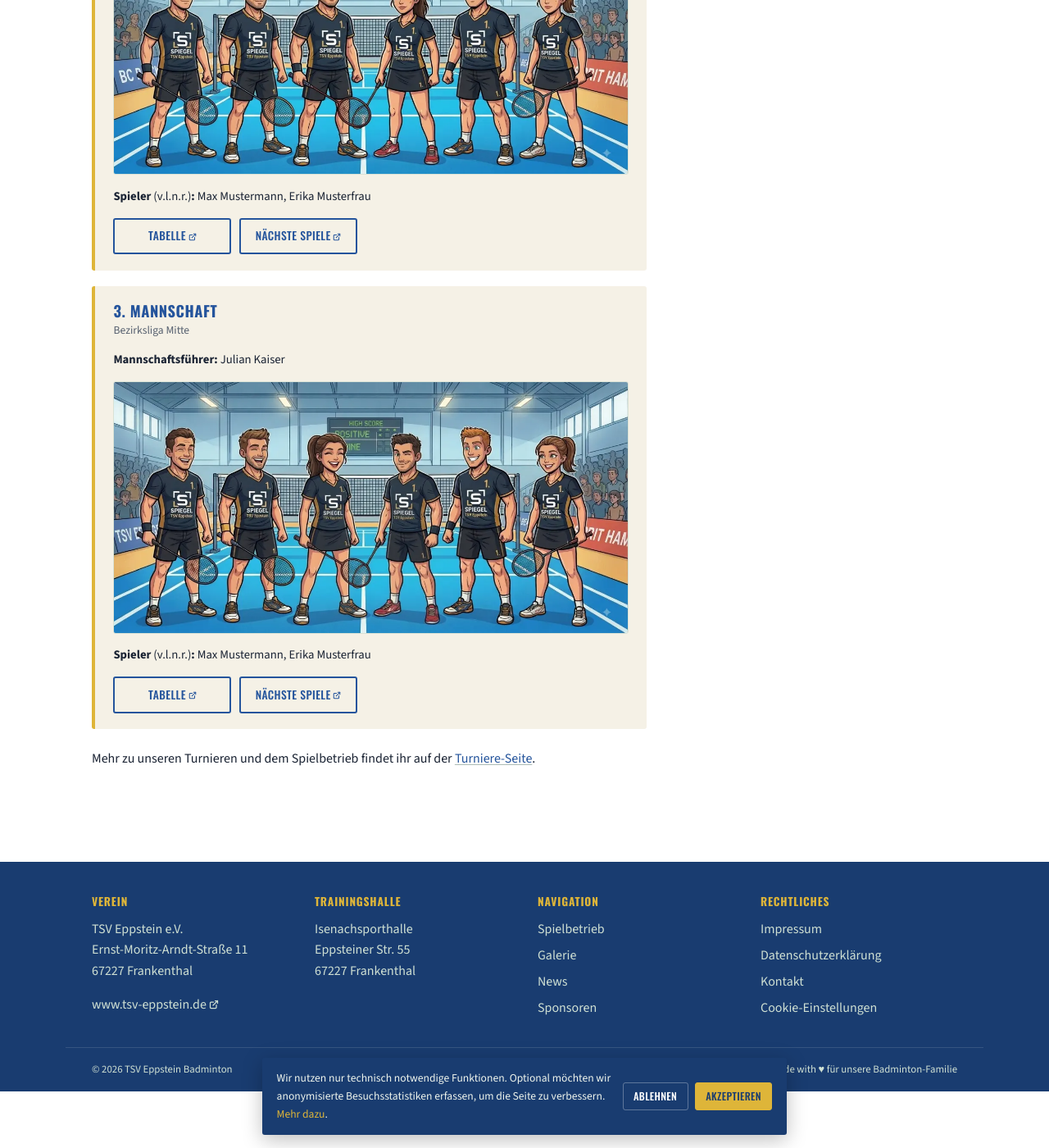
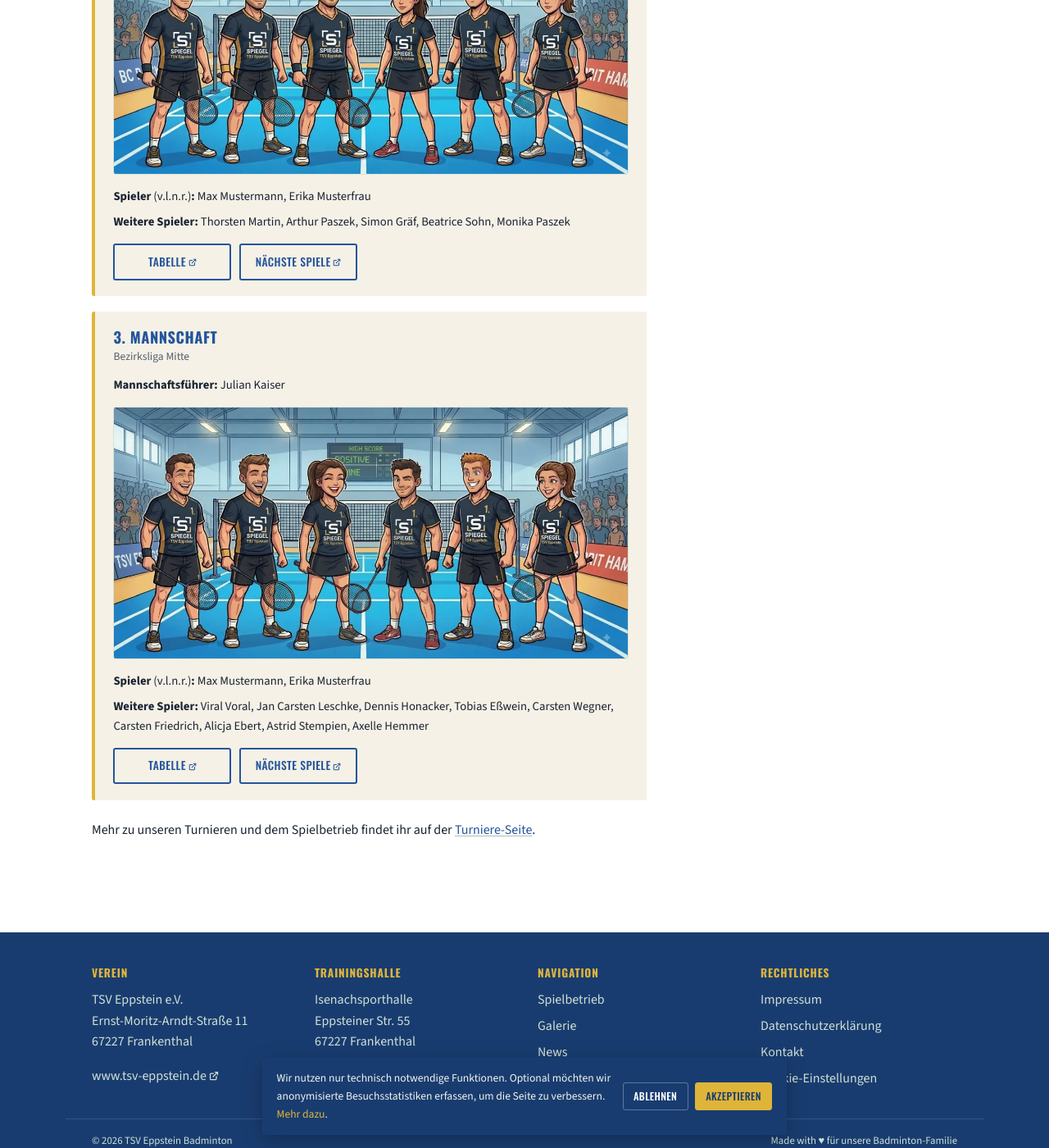
Before and after one commit to Forderverein-Badminton-in-Eppstein-e-V/website, a Jekyll site: the page built from spielbetrieb-mannschaften.html, in a window 1280 px wide and 1400 px high, scrolled down 1196 px. Shown: the whole window at 82% size. Built offline with Jekyll 4.4.1, drawn with Linux system fonts in a browser that asks for light colours; some of the changed text lies outside the part shown.

Commit message:
Echte Spielernamen für Mannschaften ergänzen
Namen aus der nuLiga-Vereinsrangliste (Herren + Damen, Saison
2026/27) übernommen und den Mannschaften I/II/III zugeordnet.
Platzhalter unter "Spieler (v.l.n.r.)" bleiben bestehen, da ohne
Abgleich mit den Teamfotos nicht bekannt ist, wer tatsächlich
abgebildet ist.

Co-Authored-By: Claude Sonnet 5 <noreply@anthropic.com>
Claude-Session: https://claude.ai/code/session_01JWe27FWBahW9ZzzW5TrKet

```diff
--- a/_data/mannschaften.yml
+++ b/_data/mannschaften.yml
@@ -28,9 +28,11 @@
     - "Max Mustermann"
     - "Erika Musterfrau"
   spieler_ohne_bild:
-    - "Volker Vorhand"
-    - "Schmetterball-Susi"
-    - "Aufschlag-Achim"
+    - "Tobias Sohn"
+    - "Tobias Sperfeldt"
+    - "Matthias Formanski"
+    - "Nikhil Dandekar"
+    - "Patricia Prunkl"
   tabelle_url: "https://bvrp-badminton.liga.nu/cgi-bin/WebObjects/nuLigaBADDE.woa/wa/groupPage?championship=VICTOR+BVRP+Ligen+26%2F27&group=41618"
   spielplan_url: "https://bvrp-badminton.liga.nu/cgi-bin/WebObjects/nuLigaBADDE.woa/wa/teamPortrait?teamtable=242541&pageState=vorrunde&championship=VICTOR+BVRP+Ligen+26%2F27&group=41618"
 
@@ -41,7 +43,12 @@
   spieler:
     - "Max Mustermann"
     - "Erika Musterfrau"
-  spieler_ohne_bild: []
+  spieler_ohne_bild:
+    - "Thorsten Martin"
+    - "Arthur Paszek"
+    - "Simon Gräf"
+    - "Beatrice Sohn"
+    - "Monika Paszek"
   tabelle_url: "https://bvrp-badminton.liga.nu/cgi-bin/WebObjects/nuLigaBADDE.woa/wa/groupPage?championship=VICTOR+BVRP+Ligen+26%2F27&group=41537"
   spielplan_url: "https://bvrp-badminton.liga.nu/cgi-bin/WebObjects/nuLigaBADDE.woa/wa/teamPortrait?teamtable=241749&pageState=vorrunde&championship=VICTOR+BVRP+Ligen+26%2F27&group=41537"
 
@@ -52,6 +59,15 @@
   spieler:
     - "Max Mustermann"
     - "Erika Musterfrau"
-  spieler_ohne_bild: []
+  spieler_ohne_bild:
+    - "Viral Voral"
+    - "Jan Carsten Leschke"
+    - "Dennis Honacker"
+    - "Tobias Eßwein"
+    - "Carsten Wegner"
+    - "Carsten Friedrich"
+    - "Alicja Ebert"
+    - "Astrid Stempien"
+    - "Axelle Hemmer"
   tabelle_url: "https://bvrp-badminton.liga.nu/cgi-bin/WebObjects/nuLigaBADDE.woa/wa/groupPage?championship=VICTOR+BVRP+Ligen+26%2F27&group=41537"
   spielplan_url: "https://bvrp-badminton.liga.nu/cgi-bin/WebObjects/nuLigaBADDE.woa/wa/teamPortrait?teamtable=242393&pageState=vorrunde&championship=VICTOR+BVRP+Ligen+26%2F27&group=41537"
```
